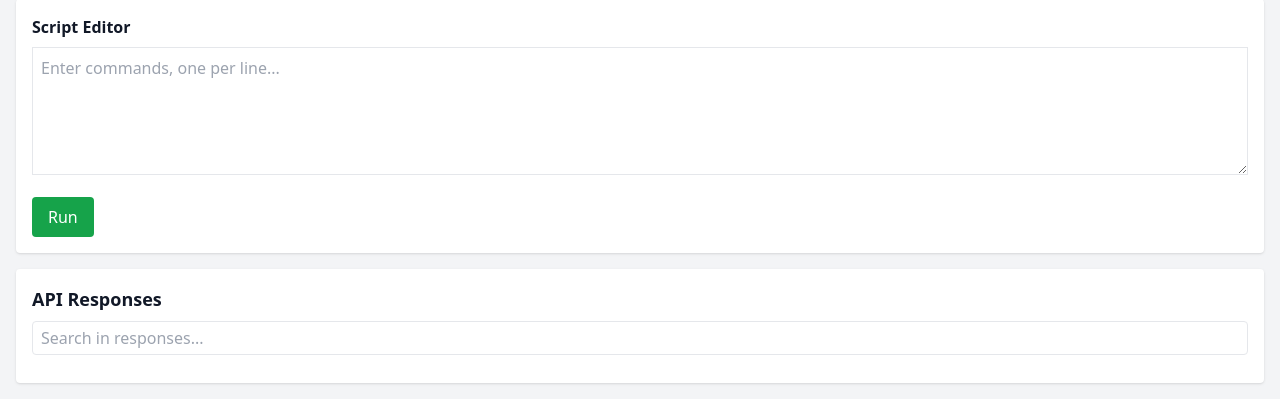
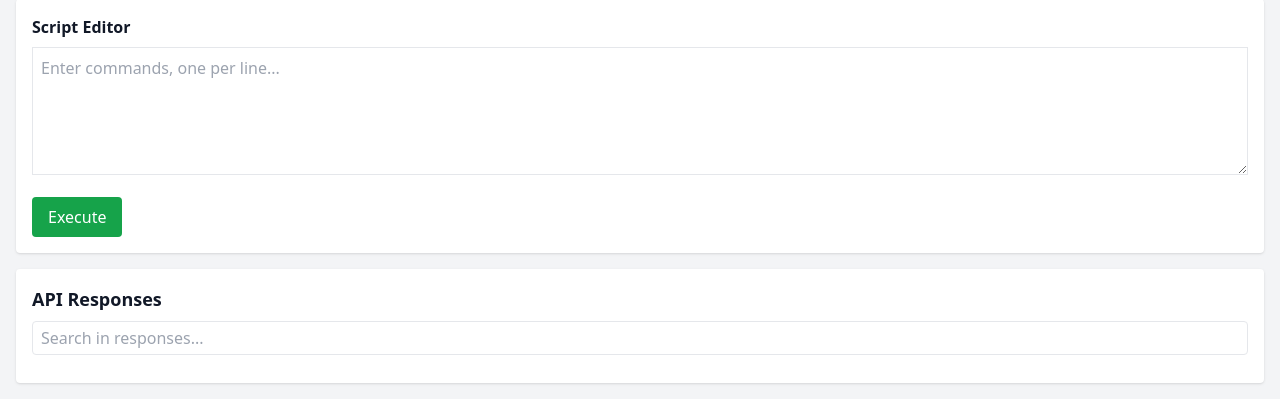
Before and after one commit to torosys/FlaskAPIManager, a Flask app: template templates/main.html in a window 1280 px wide. Shown: the part 953-1352 px from the top of the page. Run offline with Flask 3, Linux system fonts and the light colour scheme; the template is opened without the code that fills it, so the values that code supplies are empty; some libraries are stand-ins or nearby versions.

Commit message:
Change run button label to Execute

```diff
--- a/templates/main.html
+++ b/templates/main.html
@@ -238,7 +238,7 @@
   <div class="bg-white p-4 rounded shadow">
     <h3 class="font-semibold mb-2">Script Editor</h3>
     <textarea id="script" name="script" class="border w-full h-32 p-2 mb-4" placeholder="Enter commands, one per line..."></textarea>
-    <button id="run-btn" class="bg-green-600 text-white px-4 py-2 rounded hover:bg-green-500" hx-post="/execute" hx-include="#script" hx-target="#log-section" hx-swap="innerHTML">Run</button>
+    <button id="run-btn" class="bg-green-600 text-white px-4 py-2 rounded hover:bg-green-500" hx-post="/execute" hx-include="#script" hx-target="#log-section" hx-swap="innerHTML">Execute</button>
   </div>
   <div class="bg-white p-4 rounded shadow">
     <h3 class="text-lg font-semibold mb-2">API Responses</h3>
```
